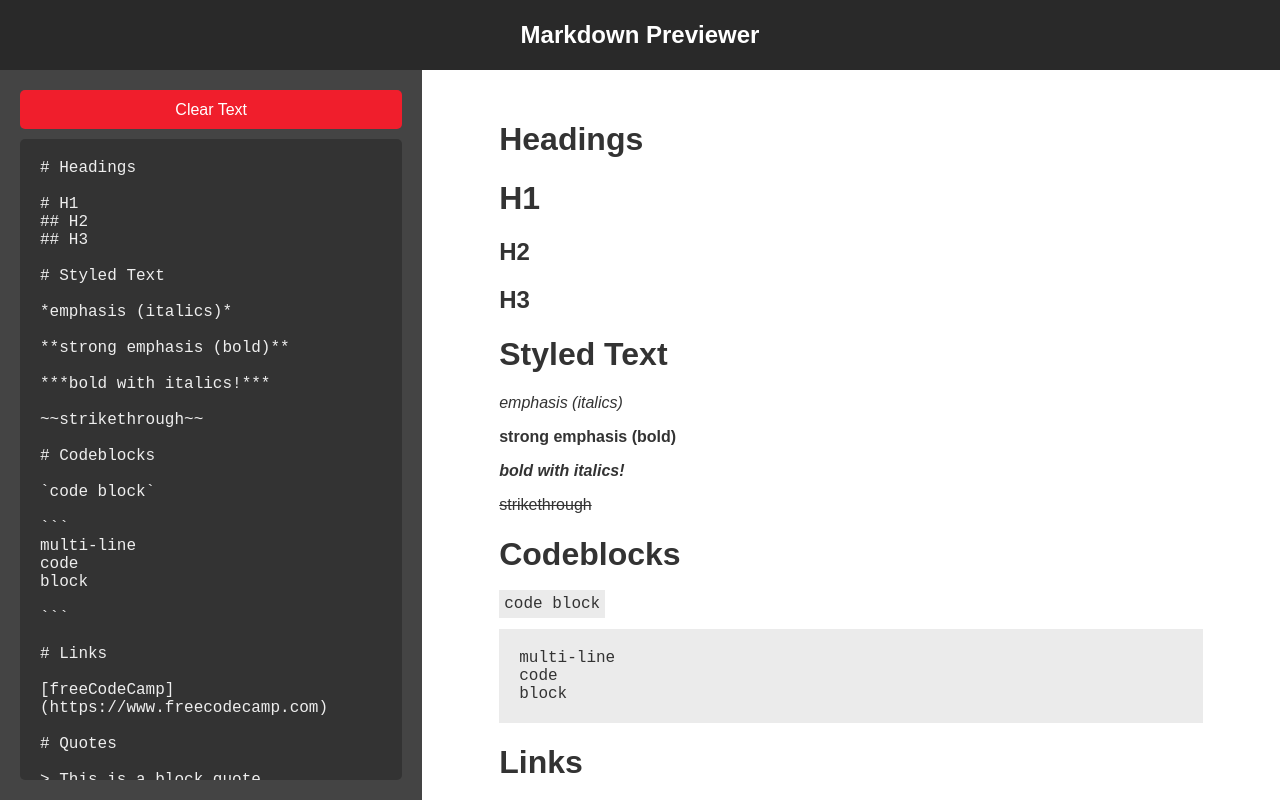
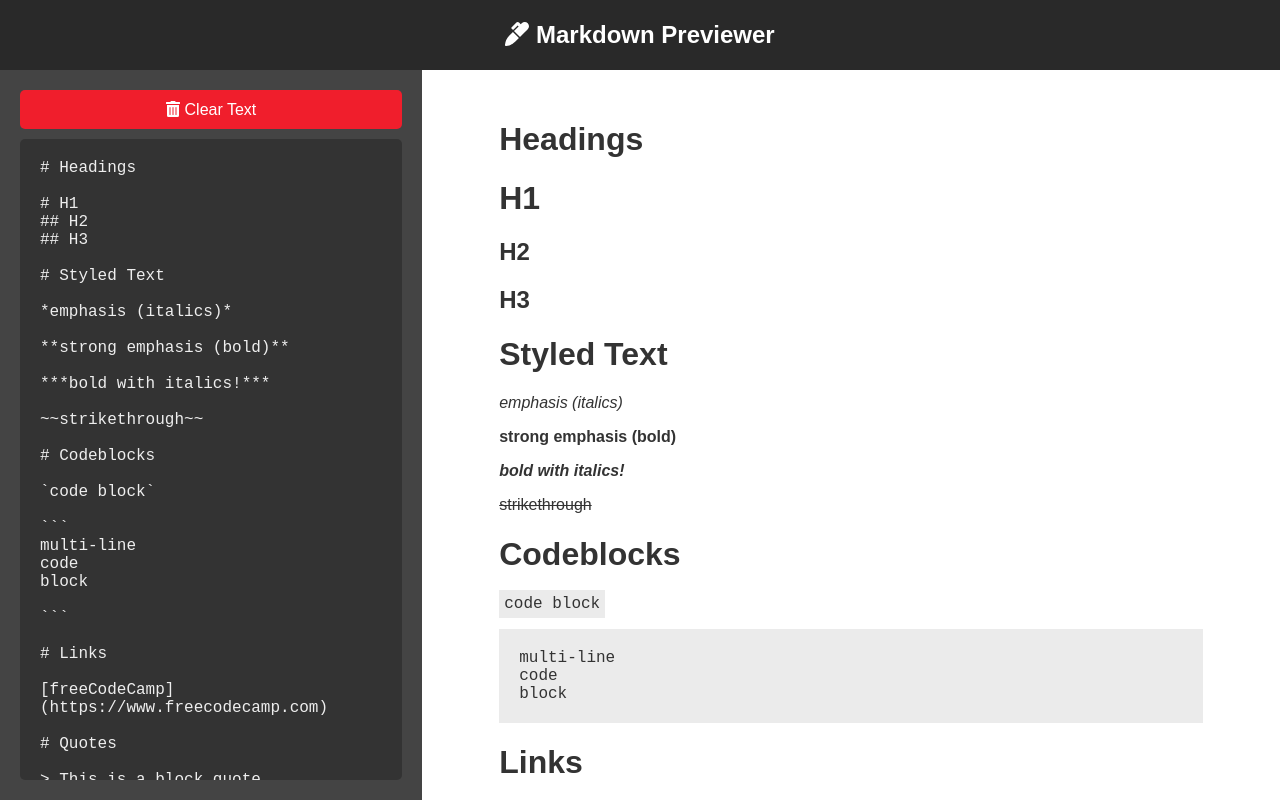
Before and after one commit to nrutledge/fcc-markdown-previewer, a React (Create React App) app: page / in a window 1280 px wide. Shown: the top 800 px of the page. Built offline with nearby package versions, Linux system fonts and the light colour scheme.

Commit message:
Adding icons to app title and editor button

```diff
--- a/package.json
+++ b/package.json
@@ -4,6 +4,9 @@
   "private": true,
   "homepage": "https://nrutledge.github.io/fcc-markdown-previewer",
   "dependencies": {
+    "@fortawesome/fontawesome-svg-core": "^1.2.4",
+    "@fortawesome/free-solid-svg-icons": "^5.3.1",
+    "@fortawesome/react-fontawesome": "^0.1.2",
     "marked": "^0.5.0",
     "react": "^16.4.2",
     "react-dom": "^16.4.2",
--- a/src/components/App/App.js
+++ b/src/components/App/App.js
@@ -2,6 +2,8 @@ import React, { Component } from 'react';
 import Editor from '../Editor/Editor';
 import Preview from '../Preview/Preview';
 import defaultText from './defaultText';
+import { FontAwesomeIcon } from '@fortawesome/react-fontawesome';
+import { faMarker } from '@fortawesome/free-solid-svg-icons';
 import './App.css';
 
 class App extends Component {
@@ -24,7 +26,7 @@ class App extends Component {
     return (
       <div className="App">
         <header className="App-header">
-          <h1 className="App-title">Markdown Previewer</h1>
+          <h1 className="App-title"><FontAwesomeIcon icon={faMarker} /> Markdown Previewer</h1>
         </header>
         <div className="container">
           <Editor text={this.state.text} handleInputChange={this.handleInputChange} clearText={this.clearText} />
--- a/src/components/Editor/Editor.js
+++ b/src/components/Editor/Editor.js
@@ -1,5 +1,7 @@
 import React, { Component } from 'react';
 import './Editor.css';
+import { FontAwesomeIcon } from '@fortawesome/react-fontawesome';
+import { faTrashAlt } from '@fortawesome/free-solid-svg-icons';
 
 class Editor extends Component {
     constructor(props) {
@@ -20,7 +22,7 @@ class Editor extends Component {
 
         return (
             <div className="editor-outer">
-                <button onClick={clearText}>Clear Text</button>
+                <button onClick={clearText}><FontAwesomeIcon icon={faTrashAlt} /> Clear Text</button>
                 <textarea
                     id="editor" // For fcc tests
                     value={text}
```
Also changed, not shown: 1 other file (tests, documents, lock files or other folders).
